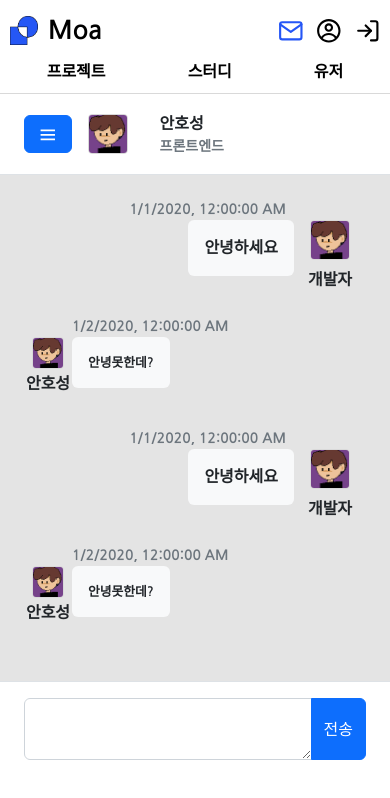
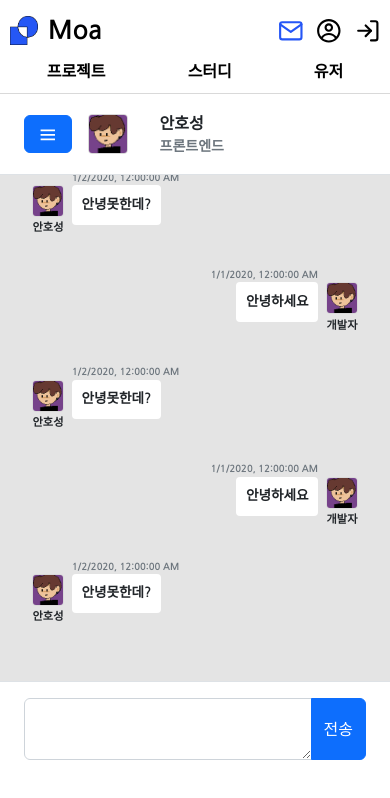
Before and after one commit to Moa-dev-team/Moa-frontend, a React (Create React App) app in the folder frontend/: page /message in a window 390 px wide. Shown: the top 798 px of the page. Built offline with nearby package versions, Linux system fonts and the light colour scheme.

Commit message:
fix : Chat component 425px 이하 css 조정

```diff
--- a/frontend/src/components/messages/ChatLeft.jsx
+++ b/frontend/src/components/messages/ChatLeft.jsx
@@ -16,10 +16,10 @@ export default function ChatLeft({text, image, name, date}) {
             width="40"
             height="40"
           />
-          <div className="text-nowrap text-center">{name}</div>
+          <div className={styles.name}>{name}</div>
         </div>
         <div className="d-flex align-items-center justify-content-center">
-          <div className={`flex-shrink-1 bg-light rounded p-3 ml-3 mb-3 ${styles.text}`}>{text}</div>
+          <div className={styles.text}>{text}</div>
         </div>
       </div>
     </React.Fragment>
--- a/frontend/src/components/messages/ChatLeft.module.css
+++ b/frontend/src/components/messages/ChatLeft.module.css
@@ -19,6 +19,20 @@
   border-radius: 4px;
 }
 
+.text {
+    background-color: white;
+    padding: 1rem;
+    margin-bottom: 1rem;
+    border-radius: 0.25rem;
+    flex-shrink: 1;
+}
+
+.name {
+    white-space: nowrap;
+    text-align: center;
+    font-size: 0.9rem;
+}
+
 @media (max-width: 425px) {
   .chat-image {
     width: 32px;
@@ -30,10 +44,17 @@
     border-radius: 4px;
   }
   .date-left {
+    font-size: 0.6rem;
     padding-left: 3rem;
   }
   .text {
-    font-size: 0.8rem;
-    padding: 0.5rem;
+    background-color: white;
+    font-size: 0.85rem;
+    padding: 0.6rem;
+    margin-bottom: 1.2rem;
+    border-radius: 0.25rem;
+  }
+  .name {
+    font-size: 0.7rem;
   }
 }
--- a/frontend/src/components/messages/ChatRight.jsx
+++ b/frontend/src/components/messages/ChatRight.jsx
@@ -16,10 +16,10 @@ export default function ChatRight({ text, image, name, date }) {
             width="40"
             height="40"
           />
-          <div className="text-nowrap text-center">{name}</div>
+          <div className={styles.name}>{name}</div>
         </div>
         <div className="d-flex align-items-center justify-content-center">
-          <div className="flex-shrink-1 bg-light rounded p-3 mr-3 mb-3">{text}</div>
+        <div className={styles.text}>{text}</div>
         </div>
       </div>
     </React.Fragment>
--- a/frontend/src/components/messages/ChatRight.module.css
+++ b/frontend/src/components/messages/ChatRight.module.css
@@ -1,17 +1,27 @@
-.chat-message-left,
 .chat-message-right {
     display: flex;
-    flex-shrink: 0
-}
-
-.chat-message-right {
+    flex-shrink: 0;
     flex-direction: row-reverse;
-    margin-left: auto
+    margin-left: auto;
 }
 
 .date-right {
     text-align: right;
     padding-right: 5rem;
+}
+
+.text {
+    background-color: white;
+    padding: 1rem;
+    margin-bottom: 1rem;
+    border-radius: 0.25rem;
+    flex-shrink: 1;
+}
+
+.name {
+    white-space: nowrap;
+    text-align: center;
+    font-size: 0.9rem;
 }
 
 .chat-image {
@@ -23,3 +33,29 @@
     border: 0.5px solid #D9D9D9;
     border-radius: 4px;
 }
+
+@media (max-width: 425px) {
+    .chat-image {
+      width: 32px;
+      height: 32px;
+      margin: 0.5rem;
+      margin-top: 0;
+      margin-bottom: 0.2rem;
+      border: 0.5px solid #d9d9d9;
+      border-radius: 4px;
+    }
+    .date-right {
+      font-size: 0.6rem;
+      padding-right: 3rem;
+    }
+    .text {
+      background-color: white;
+      font-size: 0.85rem;
+      padding: 0.6rem;
+      margin-bottom: 1.2rem;
+      border-radius: 0.25rem;
+    }
+    .name {
+      font-size: 0.7rem;
+    }
+  }
```
